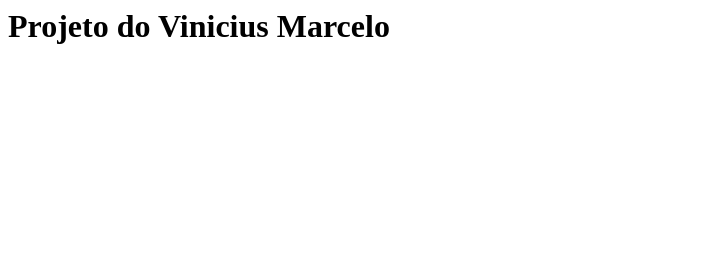
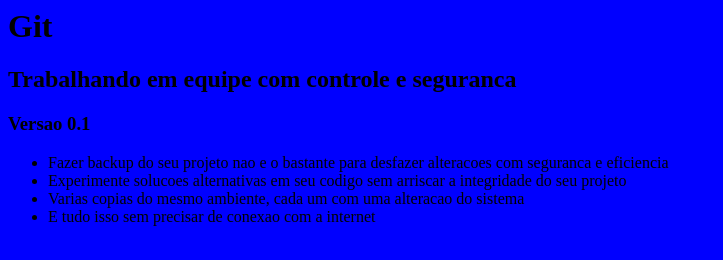
Before and after one commit to ViniciusMar/meu-site, a plain HTML site: page index.html in a window 1280 px wide. Shown: the whole page, without its empty margins (0-723 px from the left). Drawn offline with Linux system fonts and the light colour scheme.

Commit message:
inicio do design

```diff
--- /dev/null
+++ b/estilo.css
@@ -0,0 +1,3 @@
+body{
+	background-color: blue;
+}
--- a/index.html
+++ b/index.html
@@ -1,8 +1,22 @@
 <html>
+
 	<head>
+		<link rel="stylesheet" href="estilo.css">
 	</head>
 
 	<body>
-		<h1> Projeto do Vinicius Marcelo</h1>
+		<h1>Git</h1>
+		<h2>Trabalhando em equipe com controle e seguranca</h2>
+		<h3>Versao 0.1</h3>
+		<ul>
+			<li>Fazer backup do seu projeto nao e o bastante para desfazer
+			alteracoes com seguranca e eficiencia</li>
+			<li>Experimente solucoes alternativas em seu codigo sem arriscar
+			a integridade do seu projeto</li>
+			<li>Varias copias do mesmo ambiente, cada um com uma alteracao
+			do sistema</li>
+			<li>E tudo isso sem precisar de conexao com a internet</li>
+		</ul>
 	</body>
+
 </html>
```
